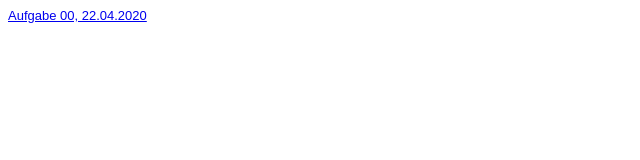
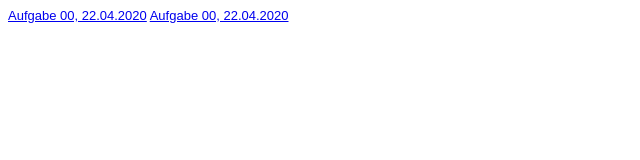
Before and after one commit to Ivorysanna/GiS-SoSe2020, a plain HTML site: page Steckbrief/steckbrief.htm in a window 1280 px wide. Shown: the whole page, without its empty margins (0-640 px from the left). Drawn offline with Linux system fonts and the light colour scheme.

Commit message:
Füge Link hinzu

```diff
--- a/Steckbrief/steckbrief.htm
+++ b/Steckbrief/steckbrief.htm
@@ -12,6 +12,7 @@ body {
 </style>
 </head>
 <body>
-	<a href="https://ivorysanna.github.io/GiS-SoSe2020/Aufgaben/00/Aufgabe 00 22.04.2020.html" target="_blank">Aufgabe 00, 22.04.2020</a><!-- Hier die Links zu den gelösten Aufgaben einstellen, aktuelle oben, alte stehen lassen! Format: Aufgabenbezeichnung, Datum -->
+	<a href="https://ivorysanna.github.io/GiS-SoSe2020/Aufgaben/00/Aufgabe 00 22.04.2020.html" target="_blank">Aufgabe 00, 22.04.2020</a>
+	<a href="https://ivorysanna.github.io/GiS-SoSe2020/Aufgaben/01/Aufgabe 01, 29.04.2020.html" target="_blank">Aufgabe 00, 22.04.2020</a><!-- Hier die Links zu den gelösten Aufgaben einstellen, aktuelle oben, alte stehen lassen! Format: Aufgabenbezeichnung, Datum -->
 </body>
 </html>
```
